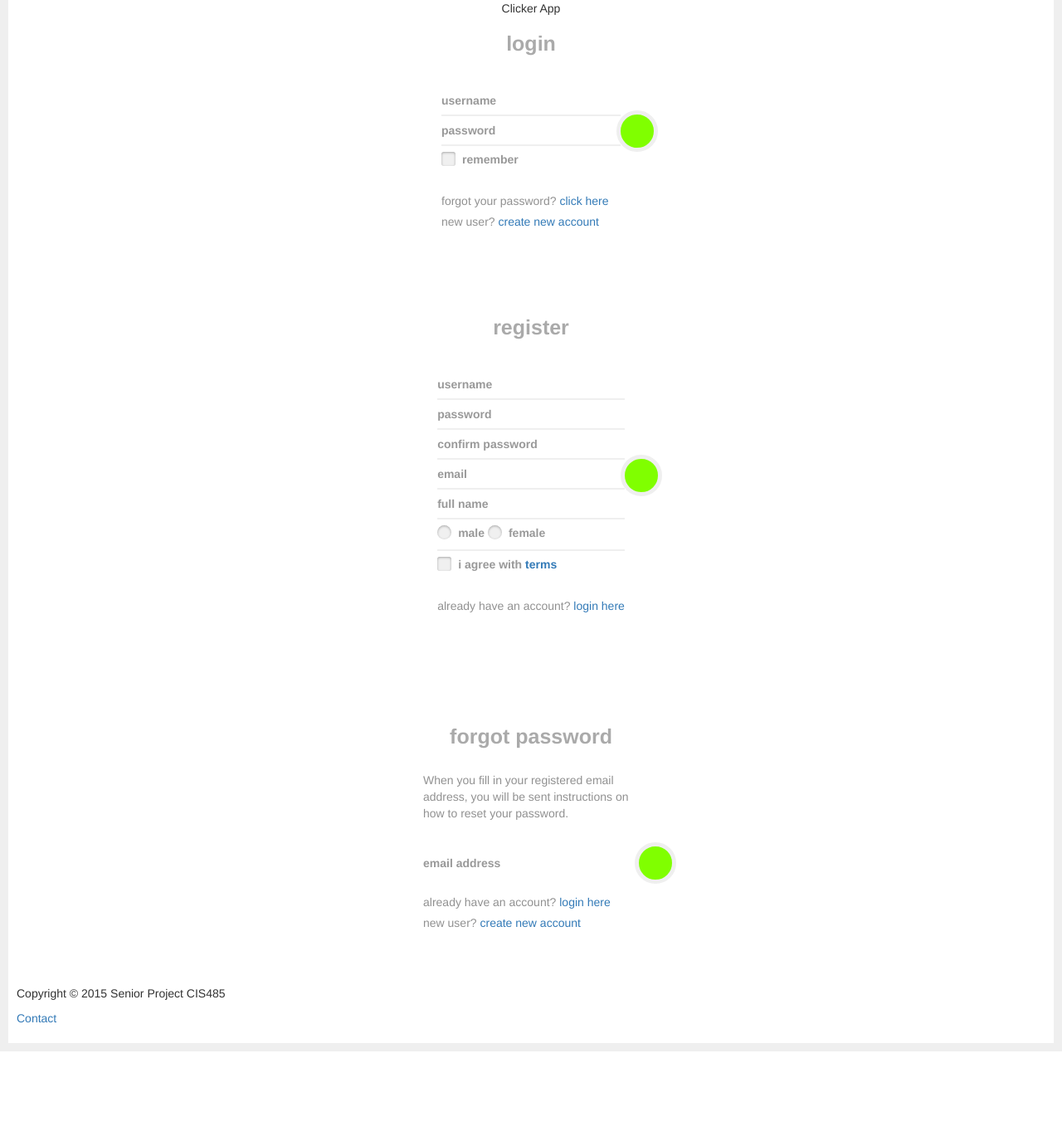
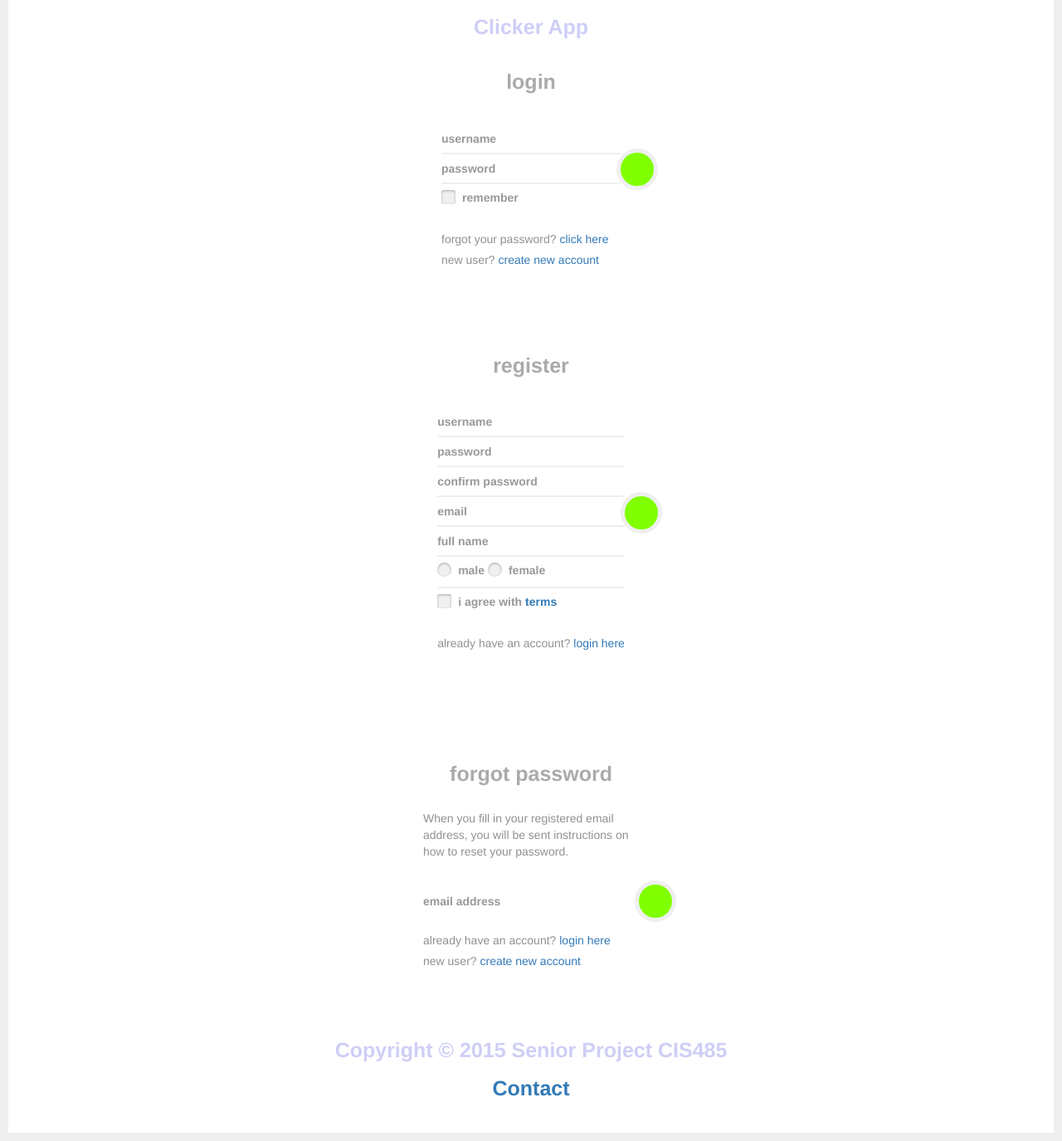
Before and after one commit to ikp4success/SeniorProject_CIS485, a PHP site: page /login.php in a window 1280 px wide. Shown: the part 61-1436 px from the top of the page at 83% size. Before the commit the page ends 1328 px from the top, so only its background shows below. Run offline with PHP 8.4, Linux system fonts and the light colour scheme; some libraries are stand-ins or nearby versions.

Commit message:
style.css

```diff
--- a/css/style.css
+++ b/css/style.css
@@ -102,6 +102,8 @@ a:hover {
   border-radius: 50%;
   transition: all ease-in-out 500ms;
 }
+
+
 .login-form-1 .login-button:hover {
   color: #555555;
   transform: rotate(450deg);
@@ -285,3 +287,21 @@ label:hover:before {
   color: #aaaaaa;
   font-weight: bold;
 }
+/*=== 9. Misc ===*/
+.logo_2 {
+  padding: 15px 0;
+  font-size: 25px;
+  color: #CECEF6;
+  font-weight: bold;
+}
+
+footer{
+  padding: 15px 0;
+  font-size: 25px;
+  color: #CECEF6;
+  font-weight: bold;
+  display: table;
+    text-align: center;
+    margin-left: auto;
+    margin-right: auto;
+}
```
